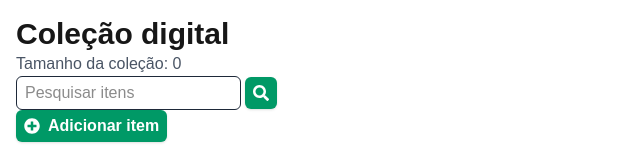
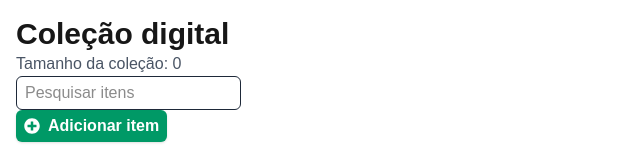
Before and after one commit to gab-souza-martins/digital-collection, a Next.js app: page / in a window 1280 px wide. Shown: the top 166 px of the page, without its empty margins (0-640 px from the left). Built offline with nearby package versions, Linux system fonts and the light colour scheme.

Commit message:
Adicionada funcionalidade de pesquisa para Searchbar.tsx sempre que seu valor é alterado

```diff
--- a/src/app/Components/Searchbar.tsx
+++ b/src/app/Components/Searchbar.tsx
@@ -1,22 +1,36 @@
-import { FaSearch } from "react-icons/fa";
+"use client";
+import React from "react";
 
-const Searchbar = () => {
+interface SearchbarProps {
+   textSearch: (searchTerm: string) => void;
+}
+
+const Searchbar: React.FC<SearchbarProps> = ({ textSearch }) => {
+   const [textTerm, setTextTerm] = React.useState<string>("");
+
+   const handleTextChange = (e: React.ChangeEvent<HTMLInputElement>) => {
+      setTextTerm(e.target.value);
+   };
+
+   const handleSearch = (
+      e: React.FormEvent<HTMLInputElement | HTMLFormElement>
+   ) => {
+      e.preventDefault();
+      textSearch(textTerm);
+   };
+
    return (
       <div>
-         <form className="flex items-center gap-1">
+         <form onSubmit={handleSearch} className="flex items-center gap-1">
             <input
+               onChange={(e) => {
+                  handleTextChange(e);
+                  handleSearch(e);
+               }}
                type="text"
                className="border border-gray-800 rounded-md py-1 px-2"
                placeholder="Pesquisar itens"
             />
-            <button
-               type="submit"
-               className="cursor-pointer p-2 rounded-md text-white bg-emerald-600 shadow-sm
-                        hover:bg-emerald-700 hover:shadow-xl transition duration-75 ease-in-out
-                        active:bg-emerald-800 active:border-emerald-800 active:shadow-md"
-            >
-               <FaSearch />
-            </button>
          </form>
       </div>
    );
--- a/src/app/page.tsx
+++ b/src/app/page.tsx
@@ -42,6 +42,20 @@ export default function Home() {
       setIsAddFormOpen(false);
    };
 
+   const handleTextSearch = (searchTerm: string) => {
+      if (searchTerm.trim() !== "") {
+         const filteredItems = items.filter(
+            (item) =>
+               item.title.toLowerCase().includes(searchTerm.toLowerCase()) ||
+               item.description.toLowerCase().includes(searchTerm.toLowerCase())
+         );
+         setItems(filteredItems);
+      } else if (searchTerm.trim() === "") {
+         const savedItems: string | null = localStorage.getItem("items");
+         return savedItems ? setItems(JSON.parse(savedItems)) : setItems([]);
+      }
+   };
+
    return (
       <div className="p-4">
          <h1 className="text-3xl font-bold">Coleção digital</h1>
@@ -52,7 +66,7 @@ export default function Home() {
 
          <p className="text-gray-600">Tamanho da coleção: {items.length}</p>
 
-         <Searchbar />
+         <Searchbar textSearch={handleTextSearch} />
 
          <OpenAddFormBtn openForm={handleOpenAddForm} />
          <br />
```
